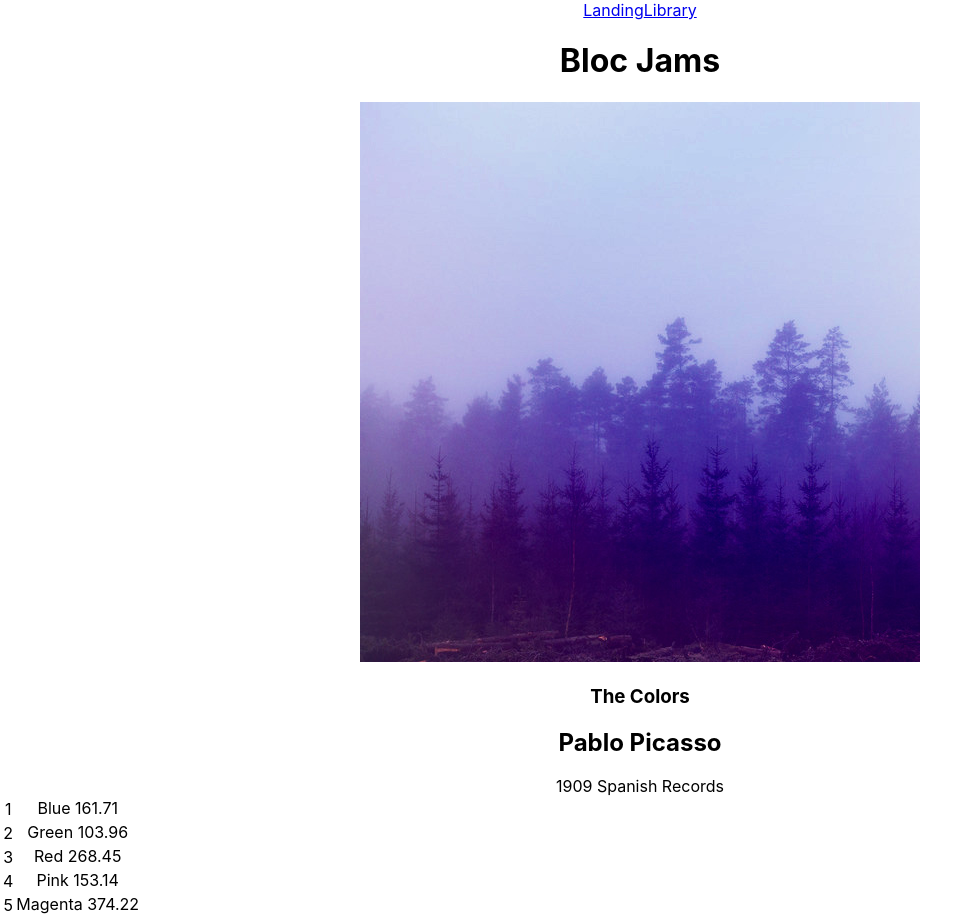
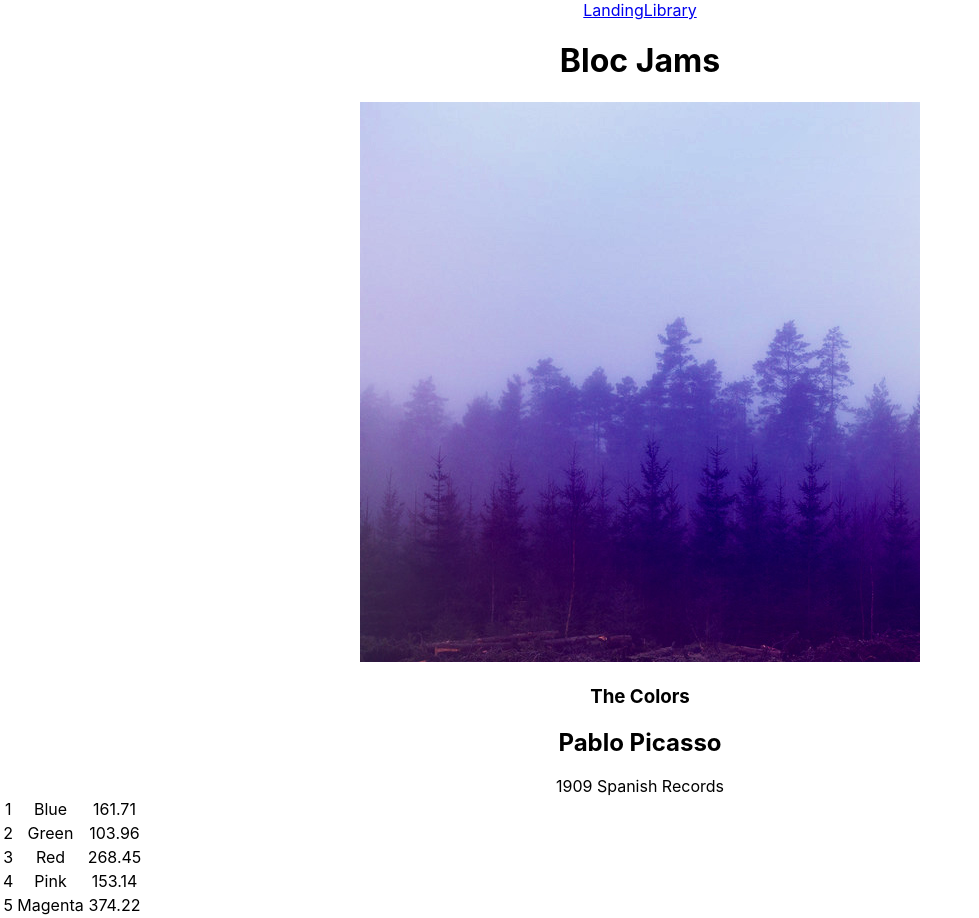
Before and after one commit to joe42go/bloc-jams-react, a React (Create React App) app: page /album/the-colors in a window 1280 px wide. Shown: the whole page, without its empty margins (0-979 px from the left). Built offline with nearby package versions, Linux system fonts and the light colour scheme.

Commit message:
revised assignment 7

```diff
--- a/src/components/Album.js
+++ b/src/components/Album.js
@@ -86,7 +86,17 @@ class Album extends Component {
                     <tbody>
                         {
                             this.state.album.songs.map( (song, index) =>
-                                <tr className="song" key={index}><td><span className="ion-play" onClick={() => this.handleSongClick(song, index)} onMouseEnter={() => this._onMouseEnter(index)} onMouseLeave={() => this._onMouseLeave(index)}>{this.renderIcon(song, index)}</span></td>{song.title} {song.duration}</tr>
+                                <tr className="song" key={index}>
+                                    <td>
+                                        <span className="ion-play" onClick={() => this.handleSongClick(song, index)} onMouseEnter={() => this._onMouseEnter(index)} onMouseLeave={() => this._onMouseLeave(index)}>{this.renderIcon(song, index)}</span>
+                                    </td>
+                                    <td>
+                                        {song.title}
+                                    </td>
+                                    <td>
+                                        {song.duration}
+                                    </td>
+                                </tr>
                             )
                         }
                     </tbody>
```
